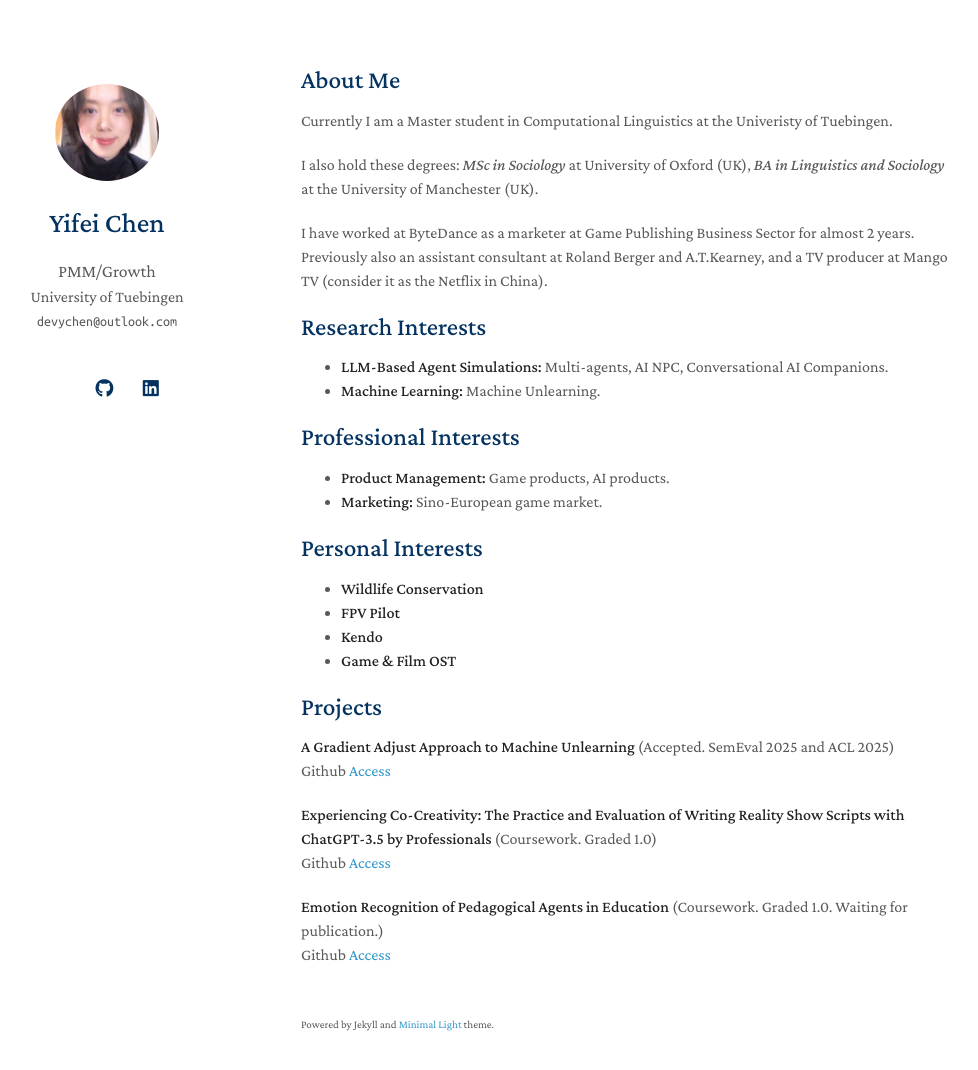
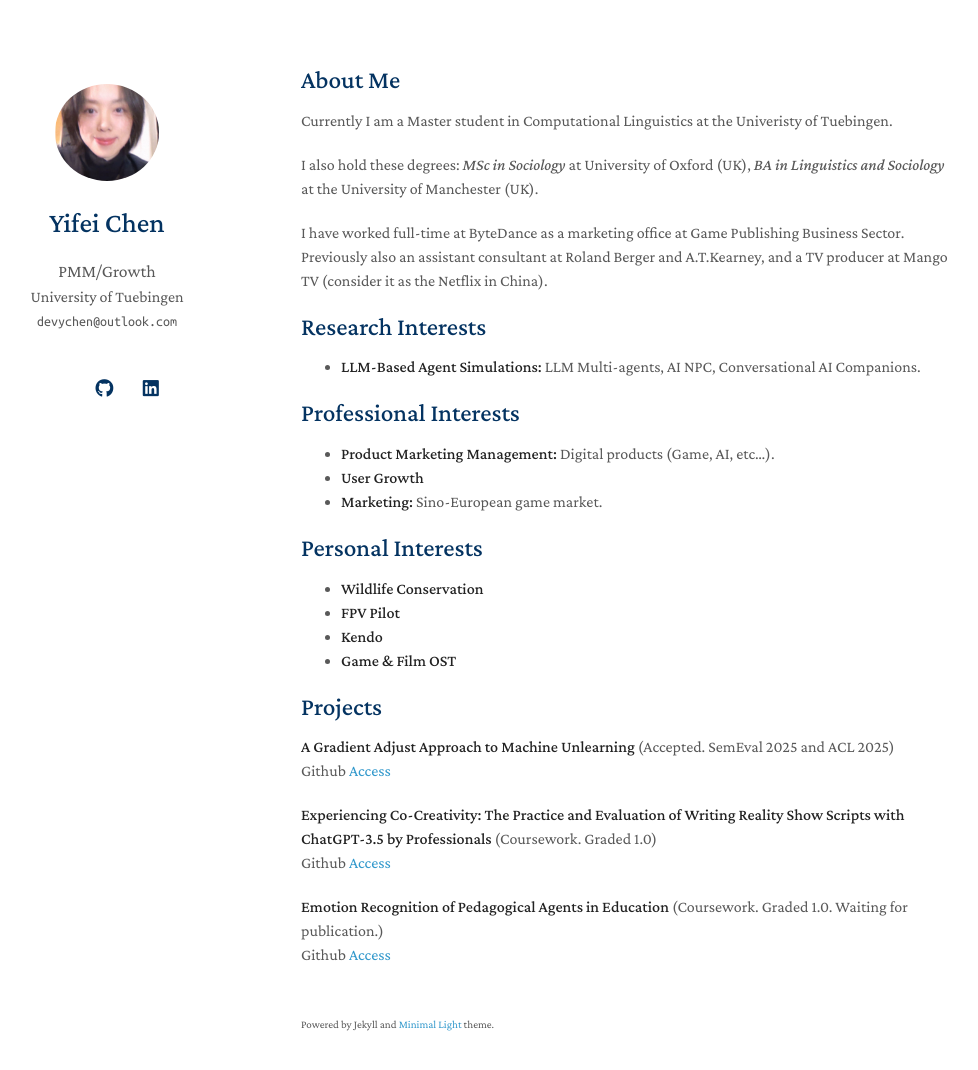
Before and after one commit to devychen/devychen.github.io, a Jekyll site: the page built from index.md, in a window 1280 px wide and 1105 px high. Shown: the top 1070 px of the window, without its empty margins (169-1147 px from the left). Built offline with Jekyll 4.4.1, drawn with Linux system fonts in a browser that asks for light colours; a style sheet for code colours, icons or effects is not loaded; our own code applies the rules of GitHub Pages for plain Markdown files.

Commit message:
Update index.md

```diff
--- a/index.md
+++ b/index.md
@@ -9,17 +9,17 @@ Currently I am a Master student in Computational Linguistics at the Univeristy o
 I also hold these degrees: _MSc in Sociology_ at University of Oxford (UK),
 _BA in Linguistics and Sociology_ at the University of Manchester (UK). <br>
 
-I have worked at ByteDance as a marketer at Game Publishing Business Sector for almost 2 years.
+I have worked full-time at ByteDance as a marketing office at Game Publishing Business Sector.
 Previously also an assistant consultant at Roland Berger and A.T.Kearney, and a TV producer at Mango TV (consider it as the Netflix in China).
 
 ## Research Interests
 
-- **LLM-Based Agent Simulations:** Multi-agents, AI NPC, Conversational AI Companions.
-- **Machine Learning:** Machine Unlearning.
+- **LLM-Based Agent Simulations:**  LLM Multi-agents, AI NPC, Conversational AI Companions.
 
 ## Professional Interests
 
-- **Product Management:** Game products, AI products.
+- **Product Marketing Management:** Digital products (Game, AI, etc...).
+- **User Growth**
 - **Marketing:** Sino-European game market.
 
 ## Personal Interests
```
